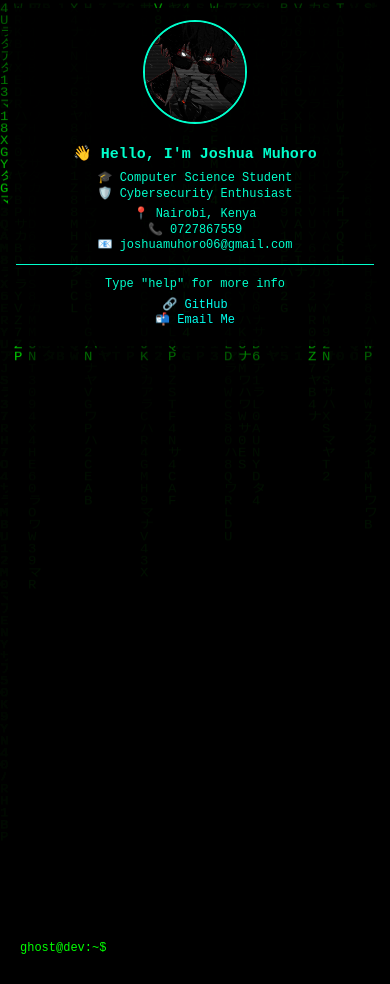
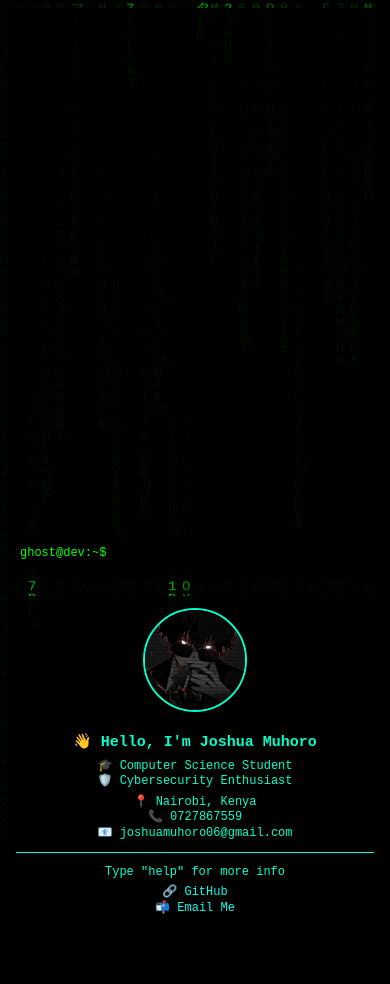
Before and after one commit to Joshkihiu/devportfolio, a plain HTML site: page index.html in a window 390 px wide. After the commit the page ends 941 px from the top, so only its background shows below. Drawn offline with Linux system fonts and the light colour scheme.

Commit message:
Update style.css

```diff
--- a/style.css
+++ b/style.css
@@ -122,10 +122,21 @@ canvas#matrix-canvas {
     padding: 10px;
   }
 
+  /* Terminal appears FIRST on mobile */
+  .terminal {
+    order: 1;
+    margin-left: 0;
+    margin-bottom: 15px;
+    min-height: 60vh;
+    padding: 15px;
+    background: rgba(0, 0, 0, 0.92);
+  }
+
+  /* Profile appears SECOND on mobile */
   .profile {
+    order: 2;
     max-width: 100%;
     padding: 15px 10px;
-    margin-bottom: 15px;
     background: rgba(0, 0, 0, 0.92);
   }
 
@@ -162,13 +173,6 @@ canvas#matrix-canvas {
   .profile .stats p:nth-child(3),
   .profile .stats p:nth-child(4) {
     display: none;
-  }
-
-  .terminal {
-    margin-left: 0;
-    min-height: 65vh;
-    padding: 15px;
-    background: rgba(0, 0, 0, 0.92);
   }
 
   #input {
@@ -208,6 +212,11 @@ canvas#matrix-canvas {
     padding: 8px;
   }
 
+  .terminal {
+    min-height: 65vh;
+    padding: 12px;
+  }
+
   .profile {
     padding: 12px 8px;
   }
@@ -229,11 +238,6 @@ canvas#matrix-canvas {
     font-size: 11px;
   }
 
-  .terminal {
-    min-height: 70vh;
-    padding: 12px;
-  }
-
   #input {
     font-size: 12px;
   }
@@ -248,6 +252,10 @@ canvas#matrix-canvas {
 }
 
 @media screen and (max-width: 360px) {
+  .terminal {
+    min-height: 70vh;
+  }
+
   .profile img {
     width: 90px;
     height: 90px;
@@ -264,8 +272,4 @@ canvas#matrix-canvas {
   .profile .stats {
     font-size: 10px;
   }
-
-  .terminal {
-    min-height: 75vh;
-  }
 }
```
